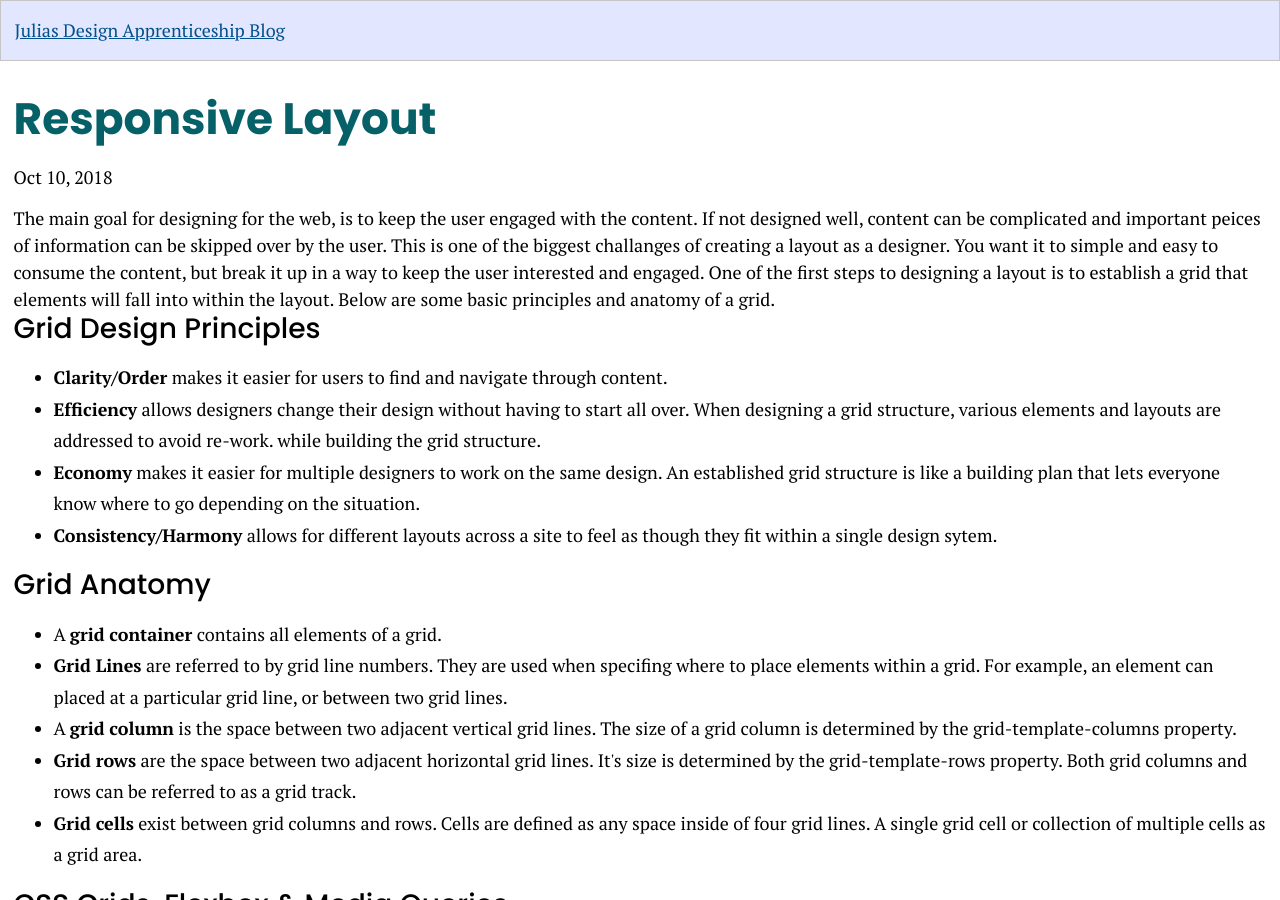
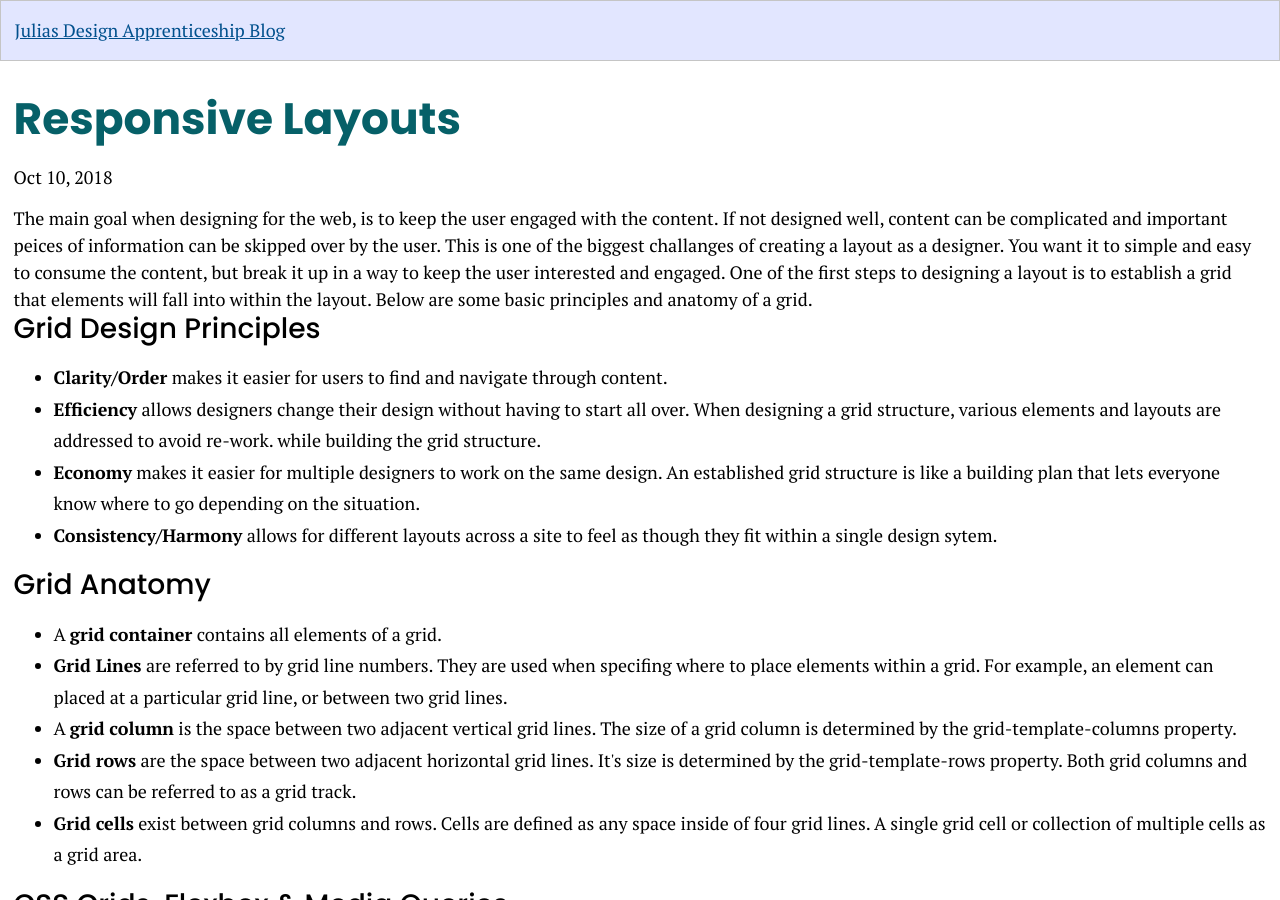
Before and after one commit to juliafmurray/juliafmurray, a Jekyll site: the page built from _posts/2018-10-10-Responsive-Layouts.html, in a window 1280 px wide and 900 px high. Built offline with Jekyll 4.4.1, drawn with Linux system fonts in a browser that asks for light colours; some web fonts are replaced.

Commit message:
week 4 posts

```diff
--- a/_posts/2018-10-10-Responsive-Layouts.html
+++ b/_posts/2018-10-10-Responsive-Layouts.html
@@ -1,12 +1,12 @@
 ---
 layout: post
-title:  "Responsive Layout"
+title:  "Responsive Layouts"
 date:   2018-10-10
 categories: jekyll update
 ---
 <div class="c-blog-post">
       <p class="c-blog-post__paragraph">
-        The main goal for designing for the web, is to keep the user engaged with the content. If not designed well, content
+        The main goal when designing for the web, is to keep the user engaged with the content. If not designed well, content
         can be complicated and important peices of information can be skipped over by the user. This is one of the biggest
         challanges of creating a layout as a designer. You want it to simple and easy to consume the content, but break it up
         in a way to keep the user interested and engaged. One of the first steps to designing a layout is to establish a grid
```
Also changed, not shown: 3 other files.
